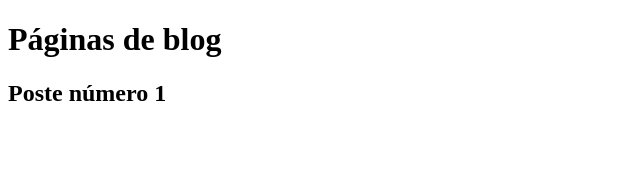
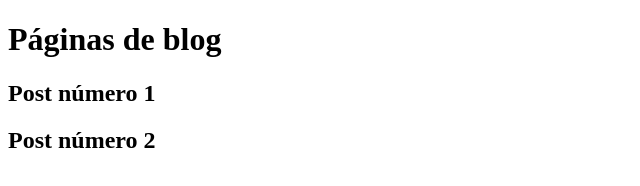
Before and after one commit to MiltonPinho/aulagit, a plain HTML site: page blog.html in a window 1280 px wide. Shown: the whole page, without its empty margins (0-640 px from the left). Drawn offline with Linux system fonts and the light colour scheme.

Commit message:
Update blog

```diff
--- a/blog.html
+++ b/blog.html
@@ -8,6 +8,7 @@
 </head>
 <body>
     <h1>Páginas de blog</h1>
-    <h2>Poste número 1</h2>
+    <h2>Post número 1</h2>
+    <h2>Post número 2</h2>
 </body>
 </html>
```
